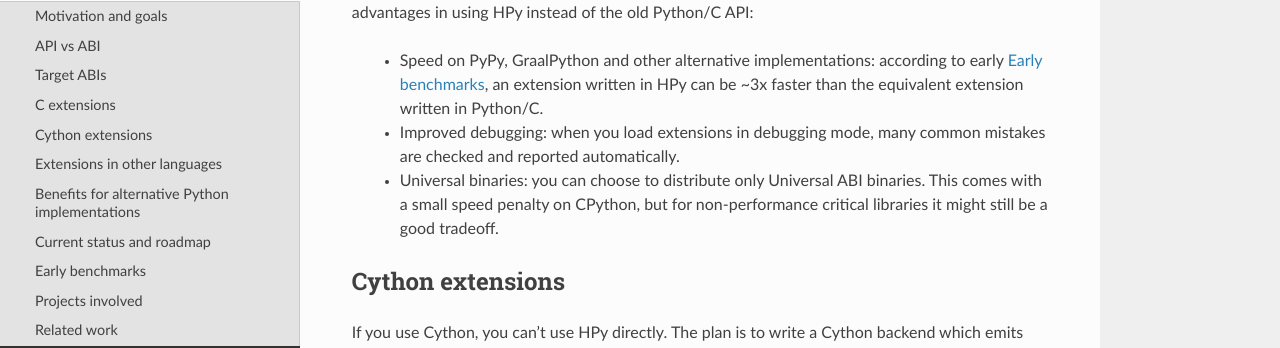
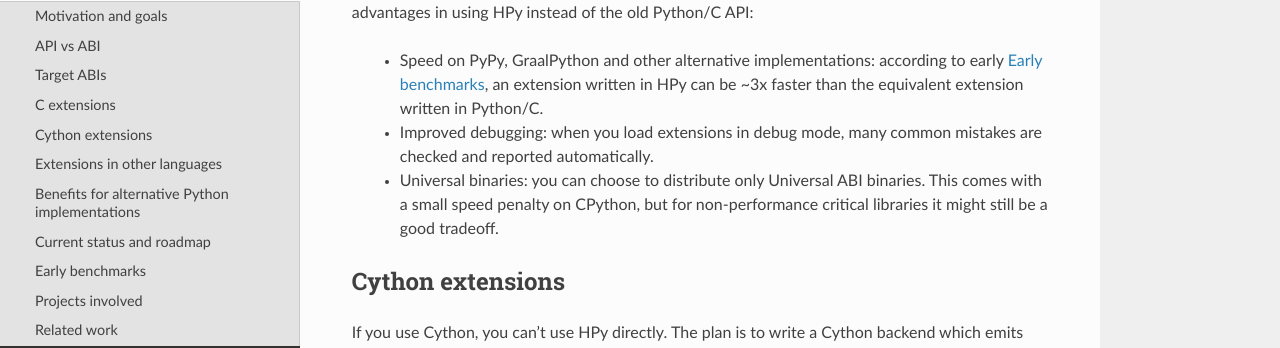
Before and after one commit to hpyproject/hpy, a Sphinx documentation site: the page built from docs/overview.rst, in a window 1280 px wide and 900 px high, scrolled down 3270 px. Shown: the part 135-483 px from the top of the window. Built offline with Sphinx 7.4.7 and the Read the Docs theme 2.0.0, drawn with Linux system fonts in a browser that asks for light colours.

Commit message:
Reference the non-existent debug mode documentation consistently throughout the docs.

```diff
--- a/docs/overview.rst
+++ b/docs/overview.rst
@@ -189,7 +189,7 @@
     to early :ref:`benchmarks`, an extension written in HPy can be ~3x faster
     than the equivalent extension written in Python/C.
 
-  - Improved debugging: when you load extensions in :ref:`debugging mode`,
+  - Improved debugging: when you load extensions in :ref:`debug mode`,
     many common mistakes are checked and reported automatically.
 
   - Universal binaries: you can choose to distribute only Universal ABI
```
